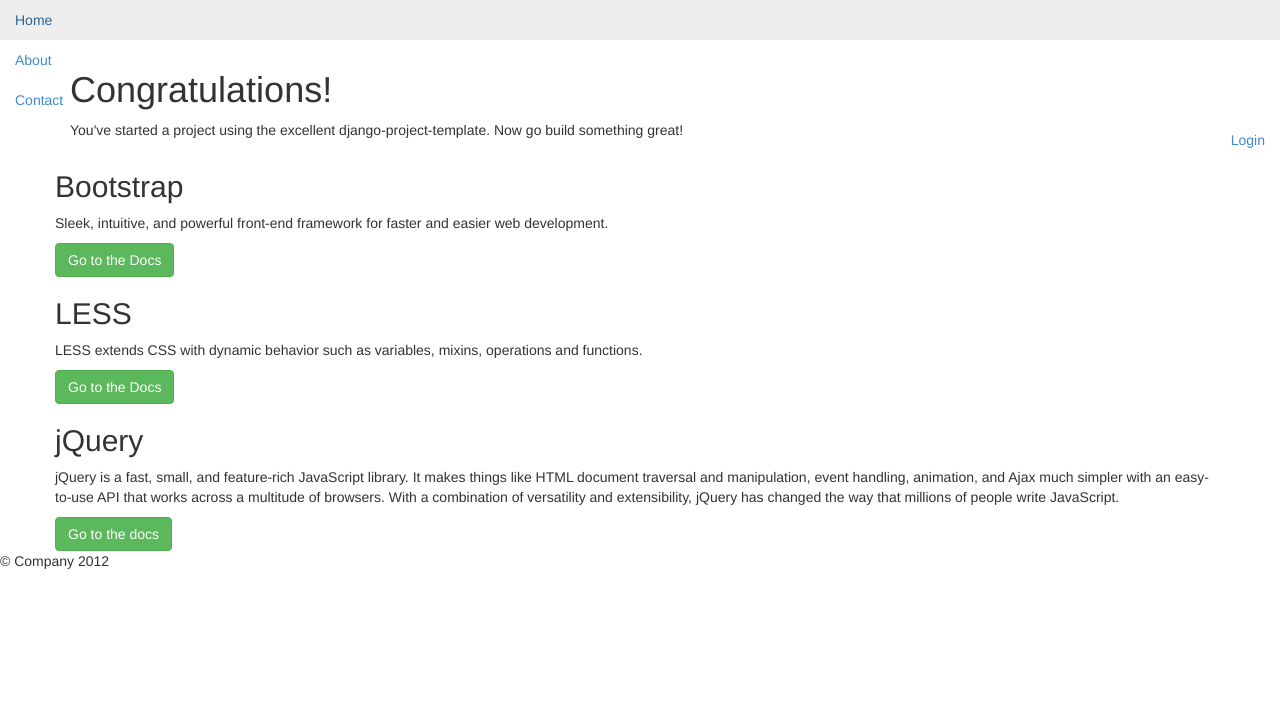
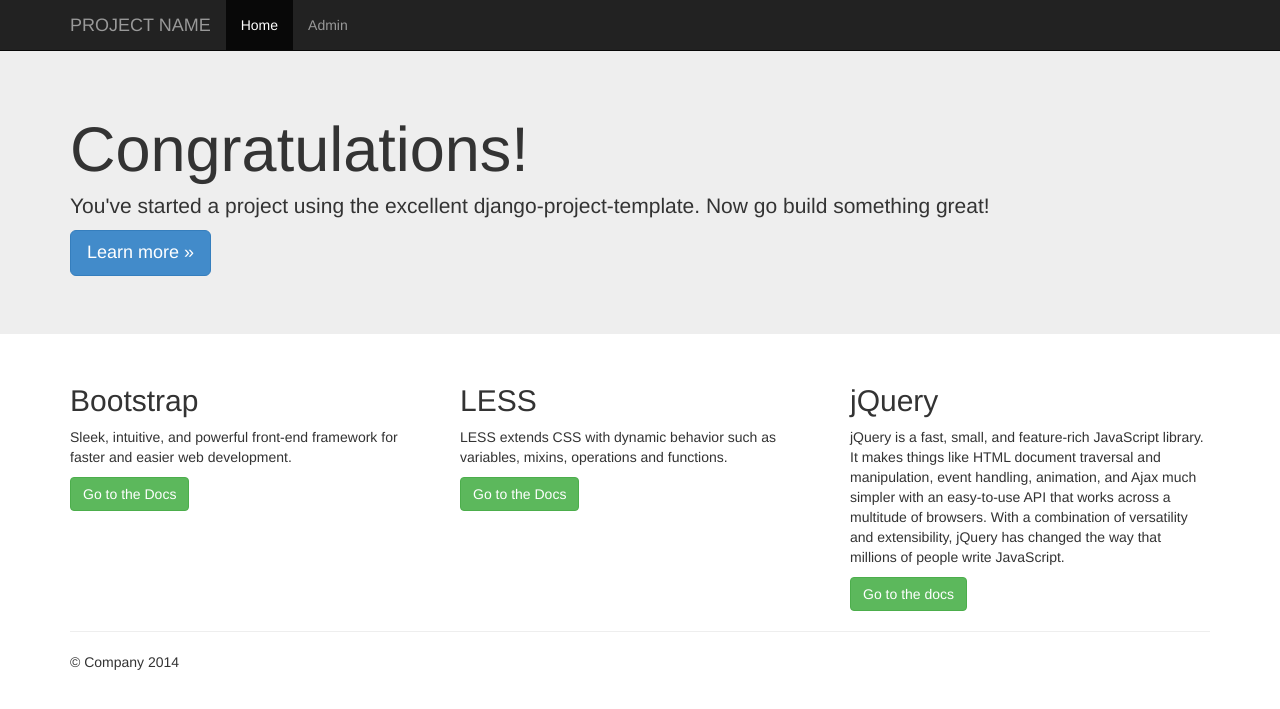
Before and after one commit to chrislawlor/dpt, a Django app: page / in a window 1280 px wide. Shown: the top 709 px of the page. Run offline with Django 3.2, Linux system fonts and the light colour scheme; some libraries are stand-ins or nearby versions.

Commit message:
Simplify templates, update to work with Bootstrap 3

```diff
--- a/templates/base.html
+++ b/templates/base.html
@@ -1,4 +1,4 @@
-<!doctype html>
+<!DOCTYPE html>
 {% load i18n %}
 {% load compress %}
 <!-- paulirish.com/2008/conditional-stylesheets-vs-css-hacks-answer-neither/ -->
@@ -6,7 +6,8 @@
 <!--[if IE 7]>    <html class="no-js lt-ie9 lt-ie8" lang="en"> <![endif]-->
 <!--[if IE 8]>    <html class="no-js lt-ie9" lang="en"> <![endif]-->
 <!-- Consider adding a manifest.appcache: h5bp.com/d/Offline -->
-<!--[if gt IE 8]><!--> <html class="no-js" lang="en"> <!--<![endif]-->
+<!--[if gt IE 8]><!-->
+<html class="no-js" lang="en"> <!--<![endif]-->
   <head>
     <meta charset="utf-8">
 
@@ -32,36 +33,37 @@
          Modernizr enables HTML5 elements & feature detects for optimal performance.
          Create your own custom Modernizr build: www.modernizr.com/download/ -->
     <script src="{{ STATIC_URL }}vendor/js/modernizr-2.6.2.js"></script>
+
+    <!-- HTML5 shim and Respond.js for IE8 support of HTML5 elements and media queries -->
+    <!--[if lt IE 9]>
+      <script src="https://oss.maxcdn.com/html5shiv/3.7.2/html5shiv.min.js"></script>
+      <script src="https://oss.maxcdn.com/respond/1.4.2/respond.min.js"></script>
+    <![endif]-->
   </head>
+
   <body>
     <!-- Prompt IE 6 users to install Chrome Frame. Remove this if you support IE 6.
          chromium.org/developers/how-tos/chrome-frame-getting-started -->
     <!--[if lt IE 7]><p class=chromeframe>Your browser is <em>ancient!</em> <a href="http://browsehappy.com/">Upgrade to a different browser</a> or <a href="http://www.google.com/chromeframe/?redirect=true">install Google Chrome Frame</a> to experience this site.</p><![endif]-->
-    <div class="navbar navbar-fixed-top">
-      <div class="navbar-inner">
-          <a class="brand" href="/">{{ project_name|capfirst }}</a>
-            <ul class="nav">
-              <li class="active"><a href="/">Home</a></li>
-              <li><a href="#about">About</a></li>
-              <li><a href="#contact">Contact</a></li>
+    <nav class="navbar navbar-inverse navbar-fixed-top">
+      <div class="container">
+        <div class="navbar-header">
+          <button type="button" class="navbar-toggle collapsed" data-toggle="collapse" data-target="#navbar" aria-expanded="false" aria-controls="navbar">
+            <span class="sr-only">Toggle navigation</span>
+            <span class="icon-bar"></span>
+            <span class="icon-bar"></span>
+            <span class="icon-bar"></span>
+          </button>
+          <a class="navbar-brand" href="/">PROJECT NAME</a>
+        </div>
+        <div id="navbar" class="navbar-collapse collapse">
+          <ul class='nav navbar-nav'>
+              <li class="active"><a href="#">Home</a></li>
+              <li><a href="/admin/">Admin</a></li>
           </ul>
-            <ul class='nav pull-right'>
-                {% if user.is_authenticated %}
-                    <li class='dropdown'>
-                        <a href='#' class='dropdown-toggle' data-toggle='dropdown'>{{ user.get_username }} <b class="caret"></b></a>
-                        <ul class='dropdown-menu'>
-                            {% if user.is_superuser %}
-                                <li><a href='/admin/'><i class='icon-cog'></i> Admin</a></li>
-                            {% endif %}
-                            <li><a href='{% url 'logout' %}'><i class='icon-off'></i> Logout</a></li>
-                        </ul>
-                    </li>
-                {% else %}
-                    <li><a href='{% url 'login' %}'>Login</a></li>
-                {% endif %}
-            </ul>
+        </div><!--/.navbar-collapse -->
       </div>
-    </div>
+    </nav>
 
       <!-- contrib.messages -->
    {% if messages %}
@@ -81,15 +83,12 @@
     {% block content %}
 
     {% endblock %}
+      <hr>
 
       <footer>
-    {% block footer %}
-    <p>&copy; Company 2012</p>
-    {% endblock %}
+        <p>&copy; Company 2014</p>
       </footer>
-
     </div> <!-- /container -->
-
 
 
     <!-- JavaScript at the bottom for fast page loading -->
--- a/templates/index.html
+++ b/templates/index.html
@@ -3,23 +3,29 @@
 {% block title %}Home{% endblock %}
 
 {% block content %}
+    <!-- Main jumbotron for a primary marketing message or call to action -->
+    <div class="jumbotron">
       <div class="container">
-        <div class='hero-unit'>
         <h1>Congratulations!</h1>
         <p>You've started a project using the excellent django-project-template. Now go build something great!</p>
+        <p><a class="btn btn-primary btn-lg" href="#" role="button">Learn more &raquo;</a></p>
       </div>
-        <div class='row'>
-            <div class='span4'>
+    </div>
+
+    <div class="container">
+      <!-- Example row of columns -->
+      <div class="row">
+        <div class="col-md-4">
           <h2>Bootstrap</h2>
                 <p>Sleek, intuitive, and powerful front-end framework for faster and easier web development.</p>
                 <a class='btn btn-success' href='http://twitter.github.com/bootstrap/index.html' target='_blank'>Go to the Docs</a>
         </div>
-            <div class='span4'>
+        <div class="col-md-4">
                 <h2>LESS</h2>
                 <p>LESS extends CSS with dynamic behavior such as variables, mixins, operations and functions.</p>
                 <a class='btn btn-success' href='http://lesscss.org/' target='_blank'>Go to the Docs</a>
        </div>
-            <div class='span4'>
+        <div class="col-md-4">
                 <h2>jQuery</h2>
                 <p>
                     jQuery is a fast, small, and feature-rich JavaScript library. It makes things like HTML
@@ -31,5 +37,4 @@
                 <a class='btn btn-success' href='http://api.jquery.com/' target='_blank'>Go to the docs</a>
         </div>
       </div>
-    </div>
 {% endblock content %}
```
Also changed, not shown: templates/registration/logged_out.html (deleted, +0 -8 lines), templates/registration/login.html (deleted, +0 -12 lines). Lines whose indentation alone changed are shown as unchanged.
